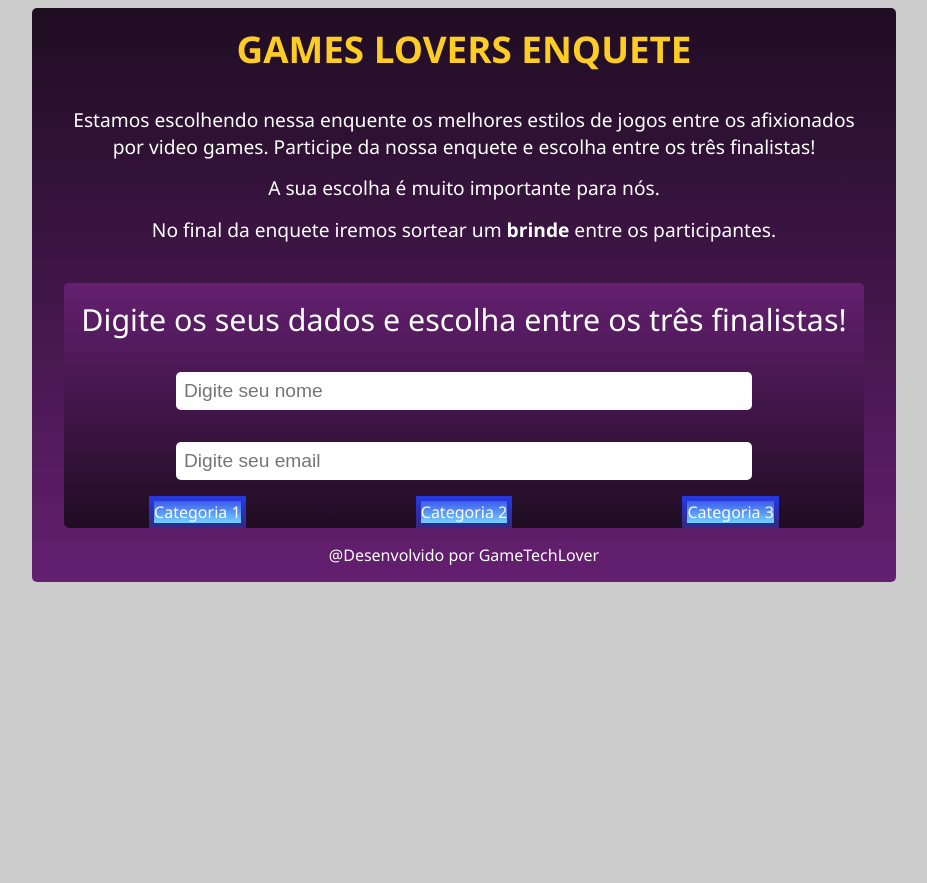
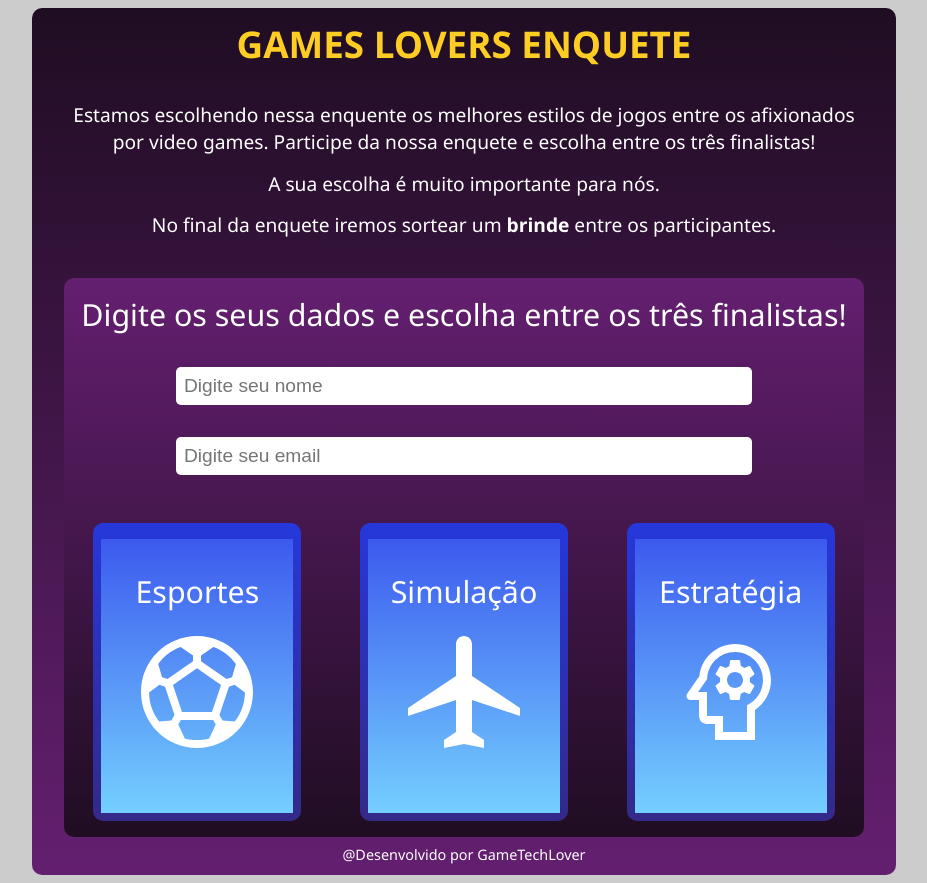
Before and after one commit to leogalencar/games-lovers-enquete, a plain HTML site: page index.html in a window 1280 px wide. Shown: the whole page, without its empty margins (176-1103 px from the left). Before the commit the page ends 800 px from the top, so only its background shows below. Drawn offline with Linux system fonts and the light colour scheme.

Commit message:
closes #5 - Criação das categorias de voto

```diff
--- a/css/style.css
+++ b/css/style.css
@@ -26,9 +26,9 @@ input:focus{
 
     margin: auto;
     width: 800px;
-    border-radius: 5px;
+    border-radius: 10px;
     overflow: hidden;
-    padding: 1rem 2rem;
+    padding: 0.7rem 2rem;
 }
 
 .form-survey {
@@ -37,20 +37,30 @@ input:focus{
 
     background-image: linear-gradient(#641F70, #1F0D22);
 
-    margin: 1rem 0;
-    border-radius: 5px;
+    margin: 0.5rem 0;
+    border-radius: 10px;
 }
 
 .flex-container {
     display: flex;
     justify-content: space-around;
+    margin-bottom: 1rem;
+    margin-top: 2rem;
+}
+
+.box-border {
+    background-image: linear-gradient(#2638DB, #332988);
+    border-radius: 10px;
+    padding: 1rem 0.5rem 0.5rem 0.5rem;
 }
 
 .box-category {
     background-image: linear-gradient(#3C5AEE, #74CFFF);
-    border: 5px solid;
-    border-image-slice: 1;
-    border-image-source: linear-gradient(#2638DB, #332988);
+
+    font-size: 1.9rem;
+    text-align: center;
+
+    padding: 2rem 1rem;
 }
 
 .header {
@@ -83,4 +93,5 @@ input:focus{
 
 .footer {
     text-align: center;
+    font-size: 0.9rem;
 }
--- a/index.html
+++ b/index.html
@@ -33,14 +33,29 @@
                 <input type="text" placeholder="Digite seu email">
 
             <div class="flex-container">
-                <div class="box-category">
-                    Categoria 1
+                <div class="box-border">
+                    <div class="box-category">
+                        Esportes
+                        <div>
+                            <object data="assets/sports_soccer_white.svg" type="image/svg+xml"></object>
+                        </div>
+                    </div>
                 </div>
-                <div class="box-category">
-                    Categoria 2
+                <div class="box-border">
+                    <div class="box-category">
+                        Simulação
+                        <div>
+                            <object data="assets/local_airport_white.svg" type="image/svg+xml"></object>
+                        </div>
+                    </div>
                 </div>
-                <div class="box-category">
-                    Categoria 3
+                <div class="box-border">
+                    <div class="box-category">
+                        Estratégia
+                        <div>
+                            <object data="assets/psychology_white.svg" type="image/svg+xml"></object>
+                        </div>
+                    </div>
                 </div>
             </div>
         </div>
```
Also changed, not shown: assets/local_airport_white.svg (added), assets/psychology_white.svg (added), assets/sports_soccer_white.svg (added).
